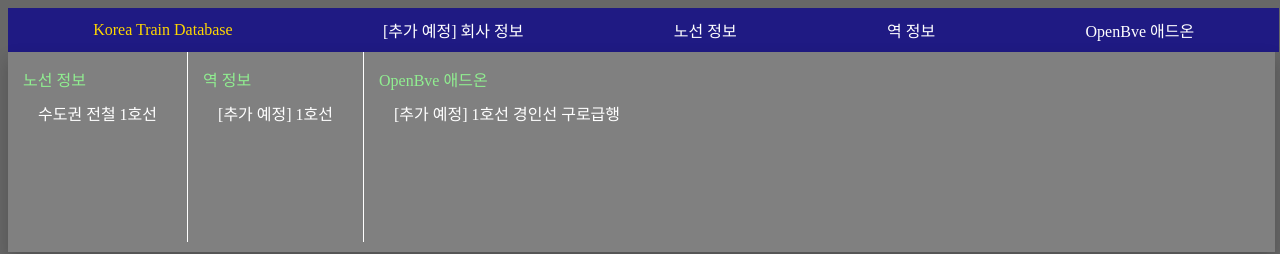
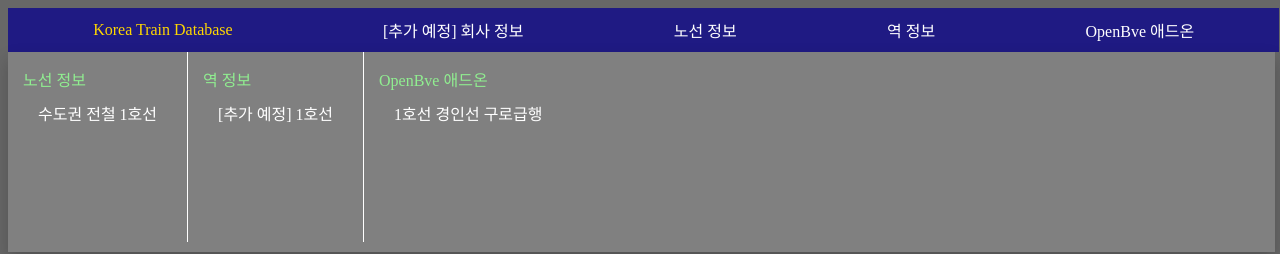
Before and after one commit to X-Cube-Inc/x-cube-inc.github.io, a plain HTML site: page ktd/index.html in a window 1280 px wide. Both pictures are taken after a click on the element "Korea Train Database". Shown: the top 254 px of the page. Drawn offline with Linux system fonts and the light colour scheme.

Commit message:
Update index.html

```diff
--- a/ktd/index.html
+++ b/ktd/index.html
@@ -32,7 +32,7 @@
                     <span class="dropdown-description">OpenBve 애드온</span>
                     <div class="dropdown-items">
                         <a href="https://x-cube-inc.github.io/ktd/download/railway/lines_number_1/경인/">
-                            [추가 예정] 1호선 경인선 구로급행</a>
+                            1호선 경인선 구로급행</a>
                     </div>
                 </div>
                 <!-- 추가 섹션 -->
```
